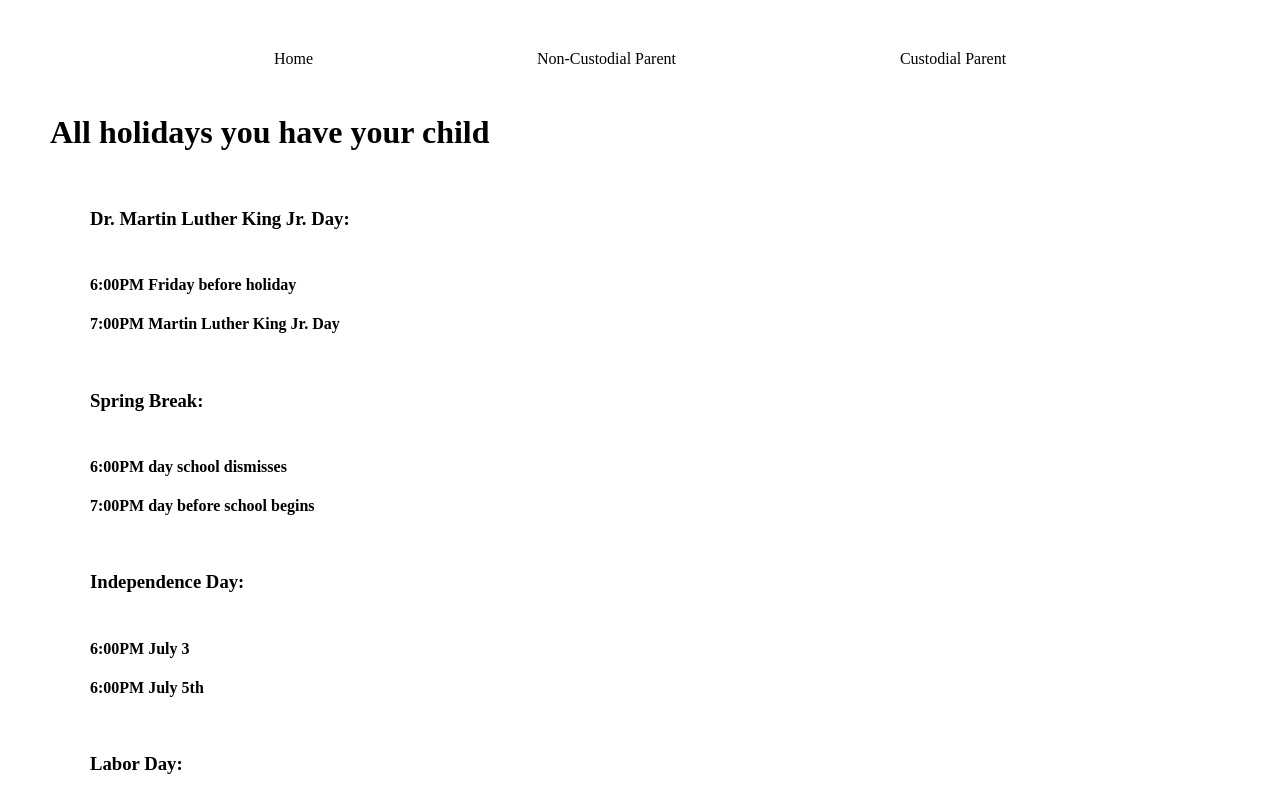
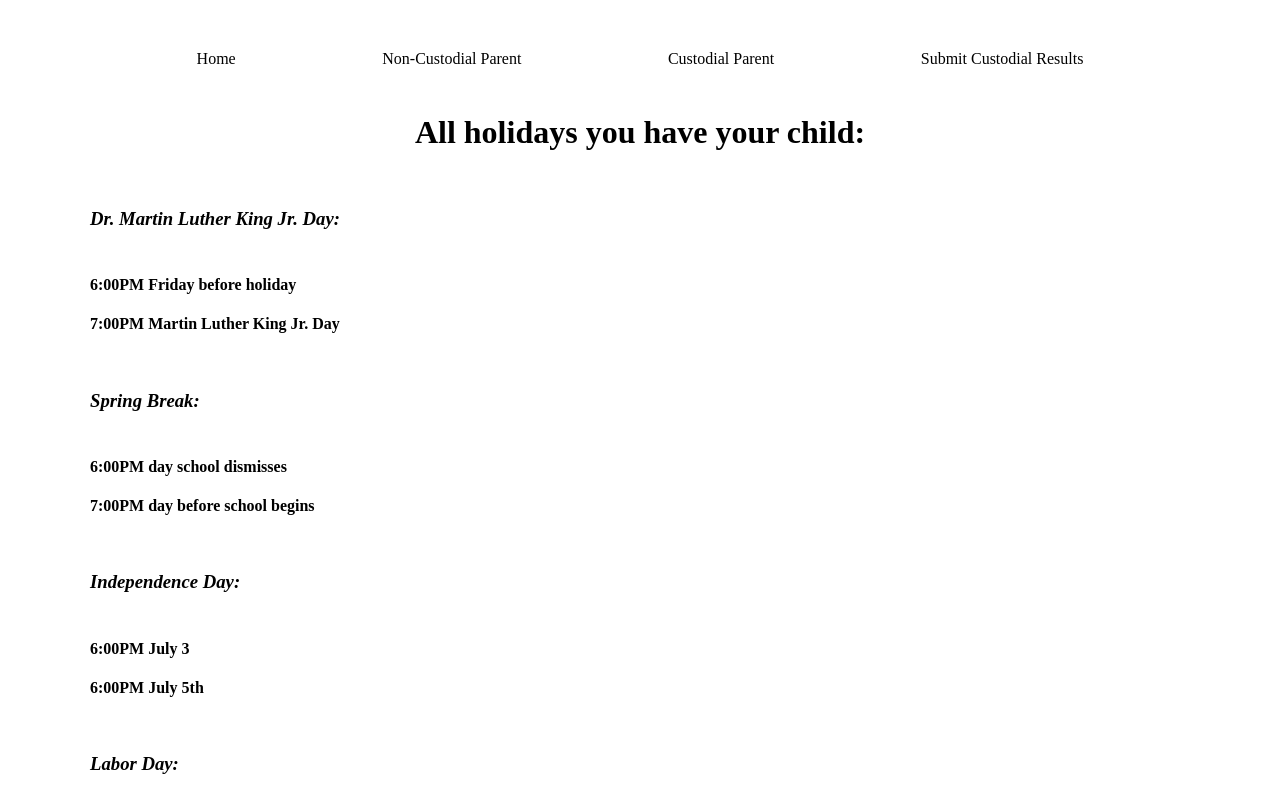
Before and after one commit to daytimedilemma/Level-5-Capstone-Project, a React (Create React App) app in the folder client/: page /submitCustodialResults in a window 1280 px wide. Shown: the top 800 px of the page. Built offline with nearby package versions, Linux system fonts and the light colour scheme.

Commit message:
added Link to App.js for Submit page. added css to submit page

```diff
--- a/client/src/App.js
+++ b/client/src/App.js
@@ -27,6 +27,10 @@ function App() {
               Custodial Parent
             </Link>
 
+            <Link to="submitcustodialresults" >
+              Submit Custodial Results
+            </Link>
+
         </nav>
 
         <Routes>
--- a/client/src/components/SubmitCustodialResults.js
+++ b/client/src/components/SubmitCustodialResults.js
@@ -6,8 +6,8 @@ import OddHolidays from "./seasonBreakInputs/OddHolidays"
 export default function SubmitCustodialResults(){
     const {summerList, year} = useContext(UseContext)
 
-    const showEvenHolidays = EvenHolidays
-    console.log(showEvenHolidays)
+    // const showEvenHolidays = EvenHolidays
+    // console.log(showEvenHolidays)
     // const evenHolidays = {}
     // const oddHolidays = {}
     // const showEvenHolidays = {
@@ -29,7 +29,7 @@ export default function SubmitCustodialResults(){
     return (
         <>
             {displayList}
-            <h1>All holidays you have your child</h1>
+            <h1>All holidays you have your child:</h1>
             <ul>
                {year % 2 === 0 ? <EvenHolidays/>:
                <OddHolidays/>
--- a/client/src/components/seasonBreakInputs/EvenHolidays.js
+++ b/client/src/components/seasonBreakInputs/EvenHolidays.js
@@ -69,7 +69,7 @@ export default function EvenHolidays() {
     ]
     const displayEvenYears = evenYears.map(holiday =>
         <>
-            <h3>{holiday.name}:</h3>
+            <h3 className='holiday-name'>{holiday.name}:</h3>
             <h4>{holiday.beginningTime} {holiday.beginningDay}</h4>
             <h4>{holiday.endingTime} {holiday.endingDay}</h4>
         </>
--- a/client/src/style.css
+++ b/client/src/style.css
@@ -30,3 +30,11 @@ h3 {
     padding-top: 35px;
     padding-bottom: 25px;
 }
+
+h1 {
+    text-align: center;
+}
+
+.holiday-name {
+    font-style: italic;
+}
```
